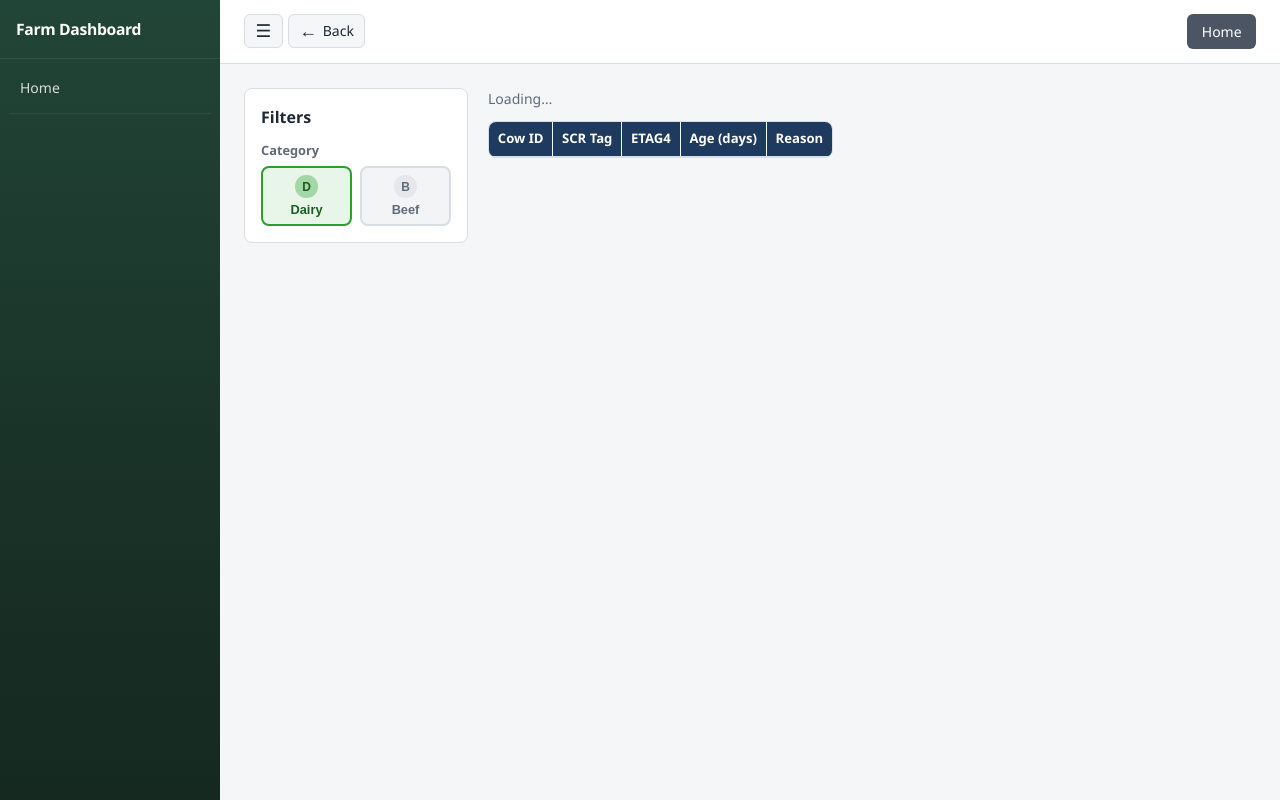
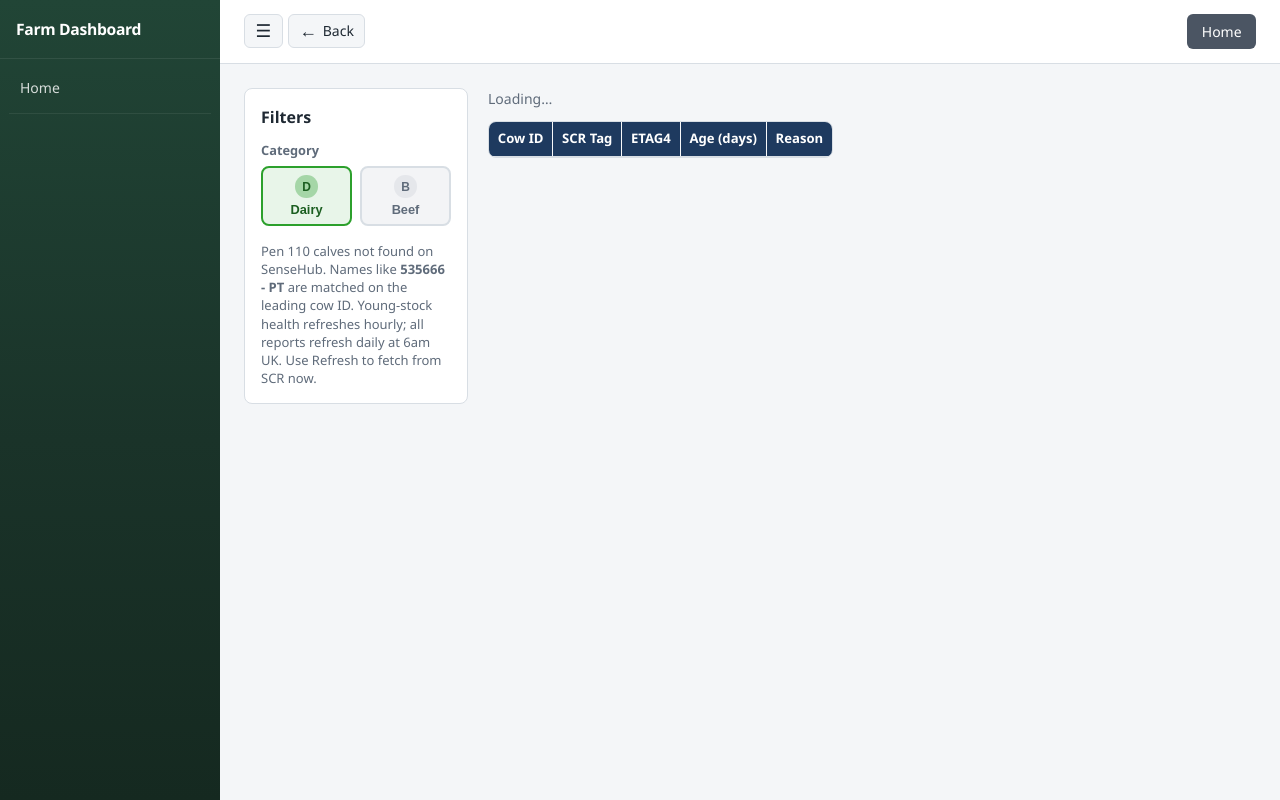
Before and after one commit to steffanrichardscwrtmalle/Farm-Dashboard, a Python web app: template templates/sensehub/unassigned.html in a window 1280 px wide. Run offline with Jinja, Linux system fonts and the light colour scheme; the template is opened without the code that fills it, so the values that code supplies are empty.

Commit message:
Match SenseHub IDs on the leading cow ID before remarks, and add Calves Not Assigned refresh.
Co-authored-by: Cursor <cursoragent@cursor.com>

```diff
--- a/templates/sensehub/unassigned.html
+++ b/templates/sensehub/unassigned.html
@@ -77,6 +77,14 @@
       color: #5c2e0a;
     }
     .meta-line { color: var(--muted); font-size: 0.875rem; margin: 0 0 0.75rem; }
+    .toolbar {
+      display: flex;
+      flex-wrap: wrap;
+      gap: 0.5rem;
+      align-items: center;
+      margin-bottom: 0.75rem;
+    }
+    .help-text { font-size: 0.8125rem; color: var(--muted); line-height: 1.4; margin: 0; }
     .table-wrap {
       display: inline-block;
       max-width: 100%;
@@ -144,6 +152,11 @@
     }
     .scr-status.ok { color: #15803d; }
     .scr-status.err { color: #b91c1c; }
+    .btn-compact {
+      padding: 0.28rem 0.5rem;
+      font-size: 0.75rem;
+      line-height: 1.2;
+    }
 {% endblock %}
 
 {% block content %}
@@ -163,9 +176,19 @@
           </button>
         </div>
       </div>
+      <p class="help-text" style="margin-top:1rem">
+        Pen 110 calves not found on SenseHub. Names like <strong>535666 - PT</strong>
+        are matched on the leading cow ID. Young-stock health refreshes hourly;
+        all reports refresh daily at 6am UK. Use Refresh to fetch from SCR now.
+      </p>
     </aside>
     <div>
-      <p class="meta-line" id="meta-line">Loading…</p>
+      <div class="toolbar">
+        <p class="meta-line" id="meta-line" style="margin:0;flex:1">Loading…</p>
+        {% if perms.action('sensehub.import') %}
+        <button type="button" class="btn-compact" id="refresh-btn" title="Refresh from SenseHub">Refresh</button>
+        {% endif %}
+      </div>
       <div class="table-wrap">
         <table id="unassigned-table">
           <thead>
@@ -355,6 +378,45 @@
       });
     });
 
+    const refreshBtn = document.getElementById("refresh-btn");
+    async function pollReportImport() {
+      const res = await fetch("/api/sensehub/import/status");
+      const status = await res.json();
+      if (status.status === "running") {
+        metaEl.textContent = status.message || "Importing SenseHub reports…";
+        await new Promise((resolve) => setTimeout(resolve, 2000));
+        return pollReportImport();
+      }
+    }
+    if (refreshBtn) {
+      refreshBtn.addEventListener("click", async () => {
+        refreshBtn.disabled = true;
+        metaEl.textContent = "Refreshing young-stock health from SenseHub…";
+        try {
+          const healthRes = await fetch("/api/sensehub/youngstock/import", { method: "POST" });
+          const healthBody = await healthRes.json().catch(() => ({}));
+          if (!healthRes.ok) {
+            metaEl.textContent = healthBody.detail || "Young-stock refresh failed.";
+            return;
+          }
+          metaEl.textContent = "Refreshing SenseHub reports…";
+          const reportRes = await fetch("/api/sensehub/import", { method: "POST" });
+          const reportBody = await reportRes.json().catch(() => ({}));
+          if (!reportRes.ok) {
+            metaEl.textContent = reportBody.detail || "Report refresh failed.";
+            await loadList();
+            return;
+          }
+          await pollReportImport();
+          await loadList();
+        } catch (err) {
+          metaEl.textContent = err.message || "Refresh failed.";
+        } finally {
+          refreshBtn.disabled = false;
+        }
+      });
+    }
+
     loadList();
   </script>
 {% endblock %}
```
Also changed, not shown: app/services/sensehub_youngstock.py (+42 -5 lines), tests/test_sensehub.py (+43 -0 lines).
